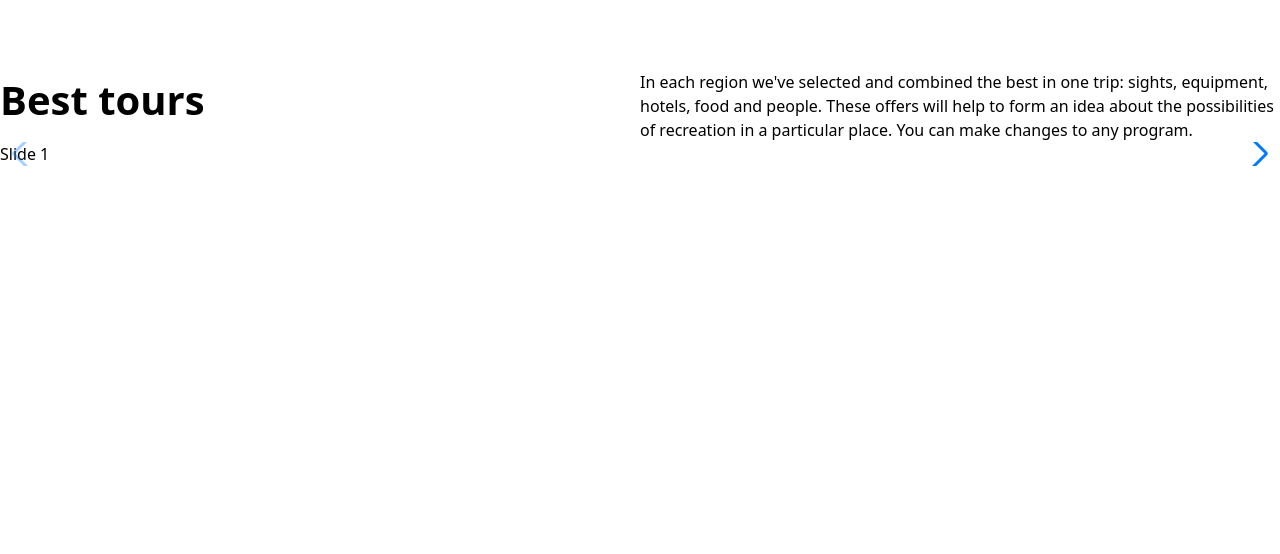
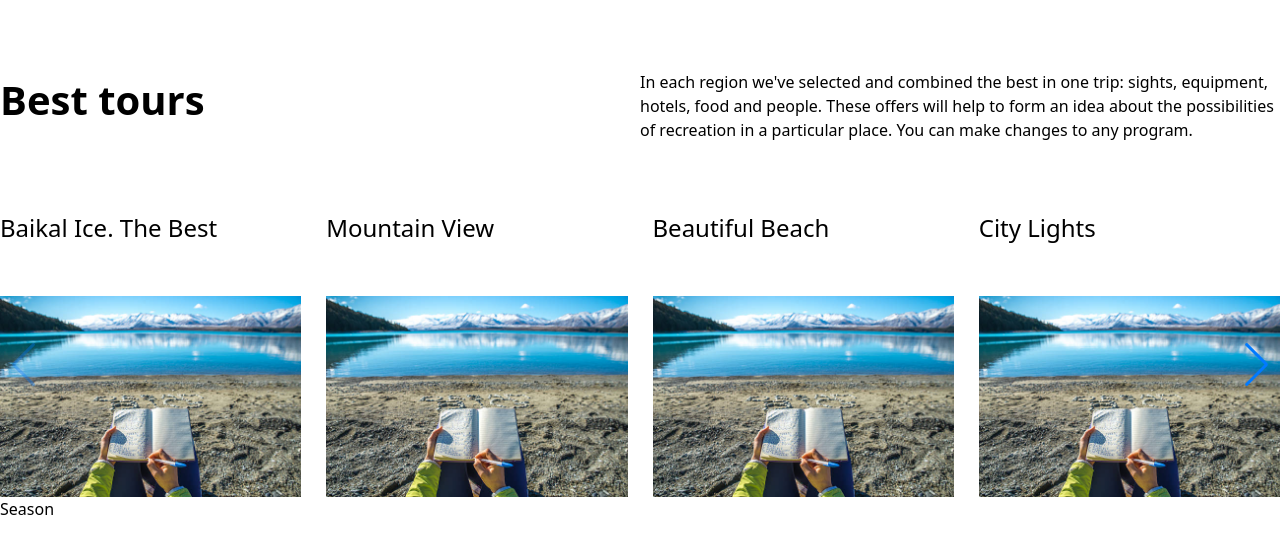
Before and after one commit to Azamatjon-developer/projectTur, a Next.js app: page / in a window 1280 px wide. Shown: the part 830-1384 px from the top of the page. Built offline with nearby package versions, Linux system fonts and the light colour scheme.

Commit message:
slideDone2

```diff
--- a/src/app/page.tsx
+++ b/src/app/page.tsx
@@ -42,7 +42,7 @@ const Page = () => {
       </section>
       <section className="w-full h-screen overflow-y-auto">
         <div className='grid grid-cols-2 container mx-auto mt-[100px]'>
-          <h3 className='col-span-1 text-[40px] font-bold'>Best tours</h3>
+          <h3 className='col-span-1 text-[40px] font-bold l pb-[30px]'>Best tours</h3>
           <p className='col-span-1 text-[16px] font-normal'>
             In each region we've selected and combined the best in one trip:
             sights, equipment, hotels, food and people. These offers will help
--- a/src/components/slide/slide.tsx
+++ b/src/components/slide/slide.tsx
@@ -1,26 +1,88 @@
-import React, { useRef, useState } from 'react';
-import { Swiper, SwiperSlide } from 'swiper/react';
-
-import 'swiper/css';
-import 'swiper/css/navigation';
-
-
-import { Navigation } from 'swiper/modules';
-
+import React from 'react'
+import { Swiper, SwiperSlide } from 'swiper/react'
+import 'swiper/css'
+import 'swiper/css/navigation'
+import { Navigation } from 'swiper/modules'
+import Image from 'next/image'
+import TravelImage1 from '../../../public/assets/images/SlideImage.jpg'
 export default function App() {
   return (
-    <>
-      <Swiper navigation={true} modules={[Navigation]} className="mySwiper">
-        <SwiperSlide>Slide 1</SwiperSlide>
-        <SwiperSlide>Slide 2</SwiperSlide>
-        <SwiperSlide>Slide 3</SwiperSlide>
-        <SwiperSlide>Slide 4</SwiperSlide>
-        <SwiperSlide>Slide 5</SwiperSlide>
-        <SwiperSlide>Slide 6</SwiperSlide>
-        <SwiperSlide>Slide 7</SwiperSlide>
-        <SwiperSlide>Slide 8</SwiperSlide>
-        <SwiperSlide>Slide 9</SwiperSlide>
+    <div className="container mx-auto mt-[50px]">
+      <Swiper
+        navigation={true}
+        modules={[Navigation]}
+        slidesPerView={4}
+        spaceBetween={25}
+        loop={false}
+        className="mySwiper"
+      >
+        <SwiperSlide>
+          <h3 className="text-[24px] font-medium mb-[50px]">
+            Baikal Ice. The Best
+          </h3>
+          <Image
+            src={TravelImage1}
+            alt="Travel Slide 1"
+            width={400}
+            height={400}
+          />
+          <h3>Season </h3>
+        </SwiperSlide>
+        <SwiperSlide>
+          <h3 className="text-[24px] font-medium mb-[50px]">Mountain View</h3>
+          <Image
+            src={TravelImage1}
+            alt="Travel Slide 2"
+            width={400}
+            height={400}
+          />
+        </SwiperSlide>
+        <SwiperSlide>
+          <h3 className="text-[24px] font-medium mb-[50px]">Beautiful Beach</h3>
+          <Image
+            src={TravelImage1}
+            alt="Travel Slide 3"
+            width={400}
+            height={400}
+          />
+        </SwiperSlide>
+        <SwiperSlide>
+          <h3 className="text-[24px] font-medium mb-[50px]">City Lights</h3>
+          <Image
+            src={TravelImage1}
+            alt="Travel Slide 4"
+            width={400}
+            height={400}
+          />
+        </SwiperSlide>
+        <SwiperSlide>
+          <h3 className="text-[24px] font-medium mb-[50px]">Peaceful Forest</h3>
+          <Image
+            src={TravelImage1}
+            alt="Travel Slide 5"
+            width={400}
+            height={400}
+          />
+        </SwiperSlide>
+        <SwiperSlide>
+          <h3 className="text-[24px] font-medium mb-[50px]">Peaceful Forest</h3>
+          <Image
+            src={TravelImage1}
+            alt="Travel Slide 5"
+            width={400}
+            height={400}
+          />
+        </SwiperSlide>
+        <SwiperSlide>
+          <h3 className="text-[24px] font-medium mb-[50px]">Peaceful Forest</h3>
+          <Image
+            src={TravelImage1}
+            alt="Travel Slide 5"
+            width={400}
+            height={400}
+          />
+        </SwiperSlide>
       </Swiper>
-    </>
-  );
+    </div>
+  )
 }
```
Also changed, not shown: public/assets/images/SlideImage.jpg (added).
